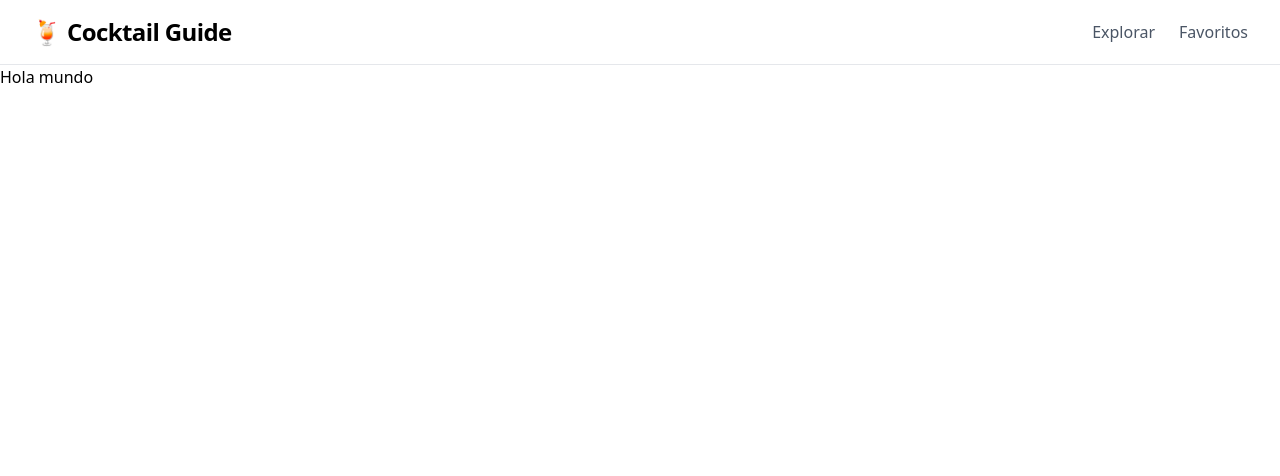
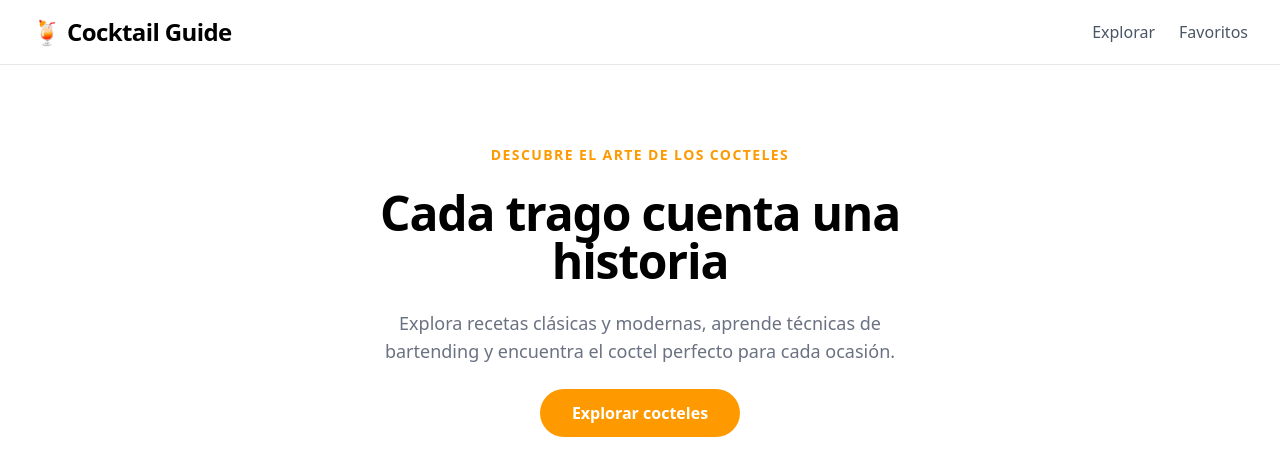
Before and after one commit to gaby-calypso/first_website, a Next.js app: page / in a window 1280 px wide. Shown: the top 476 px of the page. Built offline with nearby package versions, Linux system fonts and the light colour scheme.

Commit message:
feat: add Hero component

```diff
--- a/app/page.tsx
+++ b/app/page.tsx
@@ -1,10 +1,11 @@
 import { Navbar } from "@/components/Navbar/Navbar";
+import { Hero } from "@/components/Hero/Hero";
 
 export default function Home() {
   return (
     <main>
       <Navbar />
-      <h1>Hola mundo</h1>
+      <Hero />
     </main>
   );
 }
--- /dev/null
+++ b/src/components/Hero/Hero.tsx
@@ -0,0 +1,21 @@
+export const Hero = () => {
+  return (
+    <section className="w-full py-20 px-8 flex flex-col items-center text-center gap-6">
+      <p className="text-amber-500 font-semibold tracking-widest uppercase text-sm">
+        Descubre el arte de los cocteles
+      </p>
+      <h1 className="text-5xl font-bold tracking-tight max-w-2xl">
+        Cada trago cuenta una historia
+      </h1>
+      <p className="text-gray-500 text-lg max-w-xl">
+        Explora recetas clásicas y modernas, aprende técnicas de bartending y
+        encuentra el coctel perfecto para cada ocasión.
+      </p>
+      <button className="bg-amber-500 hover:bg-amber-600 text-white font-semibold px-8 py-3 rounded-full transition-colors">
+        Explorar cocteles
+      </button>
+    </section>
+  );
+};
+
+export default Hero;
```
